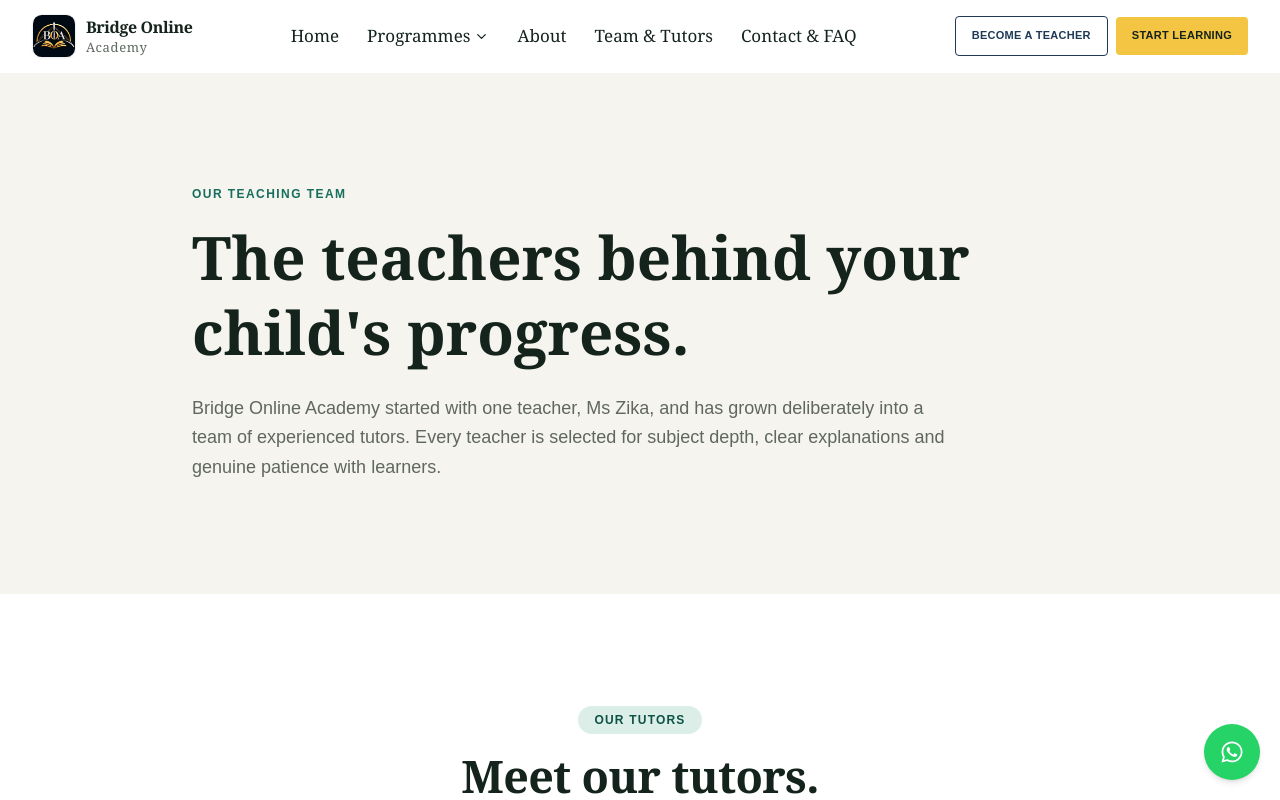
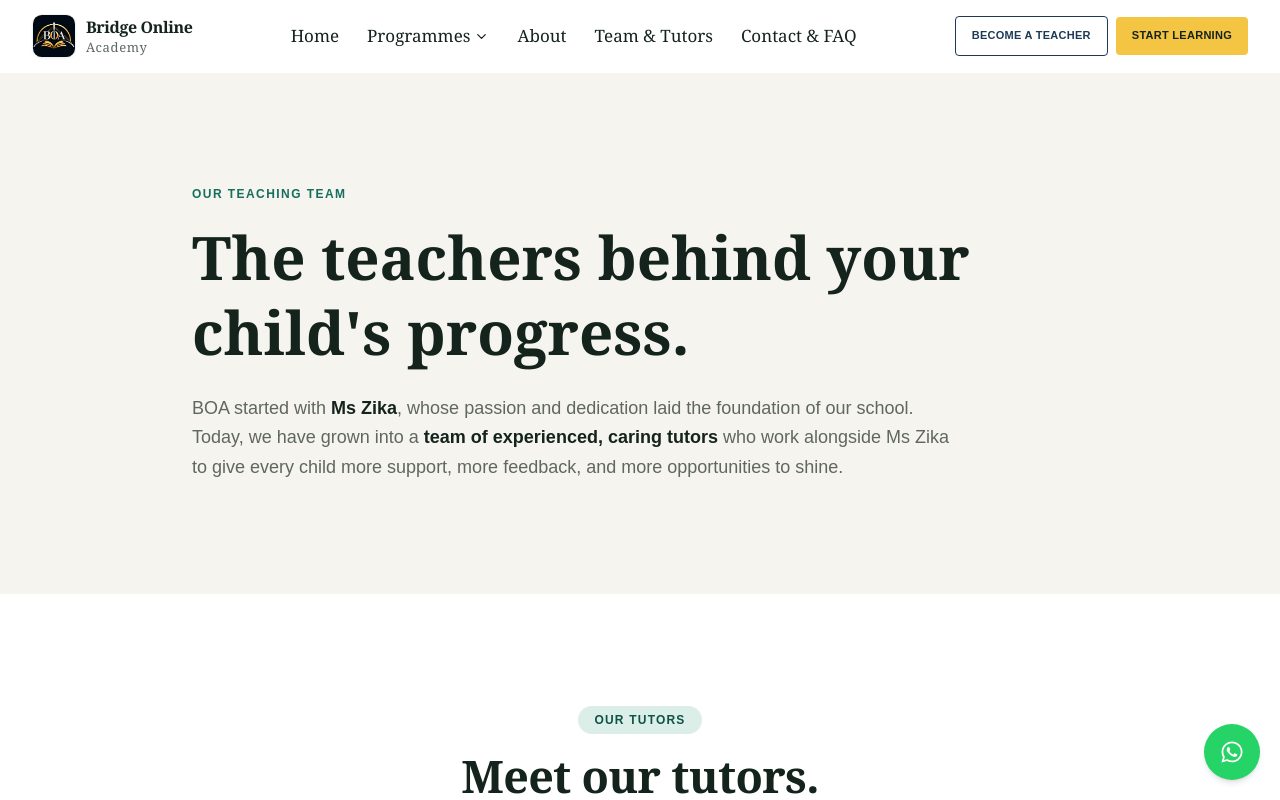
Before and after one commit to NjokuChris/bridgeonlineacademy, a Next.js app: page /team in a window 1280 px wide. Shown: the top 800 px of the page. Built offline with nearby package versions, Linux system fonts and the light colour scheme.

Commit message:
feat: enhance global styles with color-scheme support; update Team page messaging for clarity; fix FAQ link to direct to Contact page; improve Hero section description for better engagement; clean up KeyStages component styles

```diff
--- a/src/app/globals.css
+++ b/src/app/globals.css
@@ -49,10 +49,17 @@
   --radius-full: 9999px;   /* pills, avatars        */
 }
 
+:root {
+  color-scheme: light;
+}
+
 /* ── Reset ── */
 *, *::before, *::after { box-sizing: border-box; }
 
-html { scroll-behavior: smooth; }
+html {
+  scroll-behavior: smooth;
+  color-scheme: light;
+}
 
 body {
   margin: 0;
--- a/src/app/team/page.tsx
+++ b/src/app/team/page.tsx
@@ -104,9 +104,11 @@ export default function TeamPage() {
             The teachers behind your child&apos;s progress.
           </h1>
           <p className="mt-6 max-w-3xl text-lg leading-relaxed text-muted">
-            Bridge Online Academy started with one teacher, Ms Zika, and has grown
-            deliberately into a team of experienced tutors. Every teacher is selected
-            for subject depth, clear explanations and genuine patience with learners.
+            BOA started with <strong className="text-ink">Ms Zika</strong>, whose passion and
+            dedication laid the foundation of our school. Today, we have grown into a{" "}
+            <strong className="text-ink">team of experienced, caring tutors</strong> who work
+            alongside Ms Zika to give every child more support, more feedback, and more opportunities
+            to shine.
           </p>
         </div>
       </section>
--- a/src/components/home/FAQs.tsx
+++ b/src/components/home/FAQs.tsx
@@ -25,7 +25,7 @@ export default function FAQs({ standalone = false }: { standalone?: boolean }) {
               </h2>
             </div>
             {!standalone && (
-              <a href="/faq" className="focus-ring text-sm font-bold text-link hover:underline">
+              <a href="/contact#faq" className="focus-ring text-sm font-bold text-link hover:underline">
                 See all questions →
               </a>
             )}
--- a/src/components/home/Hero.tsx
+++ b/src/components/home/Hero.tsx
@@ -79,9 +79,9 @@ export default function Hero() {
           </h1>
 
           <p className="body-lg mt-6 max-w-lg">
-            Small groups, experienced tutors, three sessions a week. Follow
-            the full Nigerian curriculum or come for a single subject, at
-            any age, with no one-size-fits-all approach.
+            An online learning community dedicated to helping every child grow with
+            confidence: academically, personally, and culturally, with quality
+            teaching and personal attention.
           </p>
 
           <div className="mt-10 flex flex-wrap gap-3">
--- a/src/components/home/KeyStages.tsx
+++ b/src/components/home/KeyStages.tsx
@@ -61,7 +61,6 @@ export default function KeyStages() {
                 <Link
                   href="/programmes"
                   className={`focus-ring mt-8 inline-flex h-11 items-center rounded-lg px-6 text-sm font-bold uppercase tracking-wide transition-colors ${t.ctaClass}`}
-                  style={{ color: t.bg === "bg-bg" ? undefined : "#ffffff" }}
                 >
                   {t.cta}
                 </Link>
```
